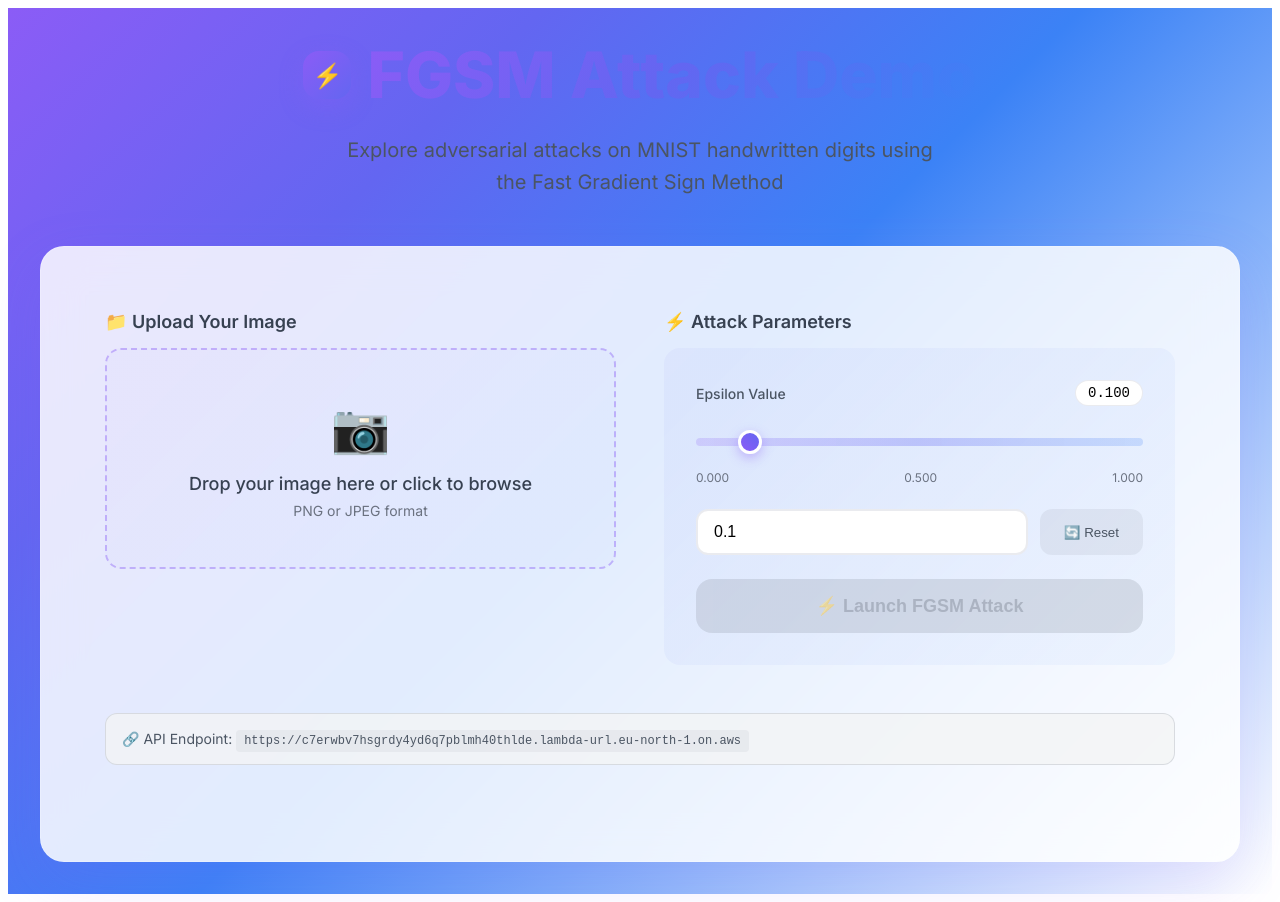
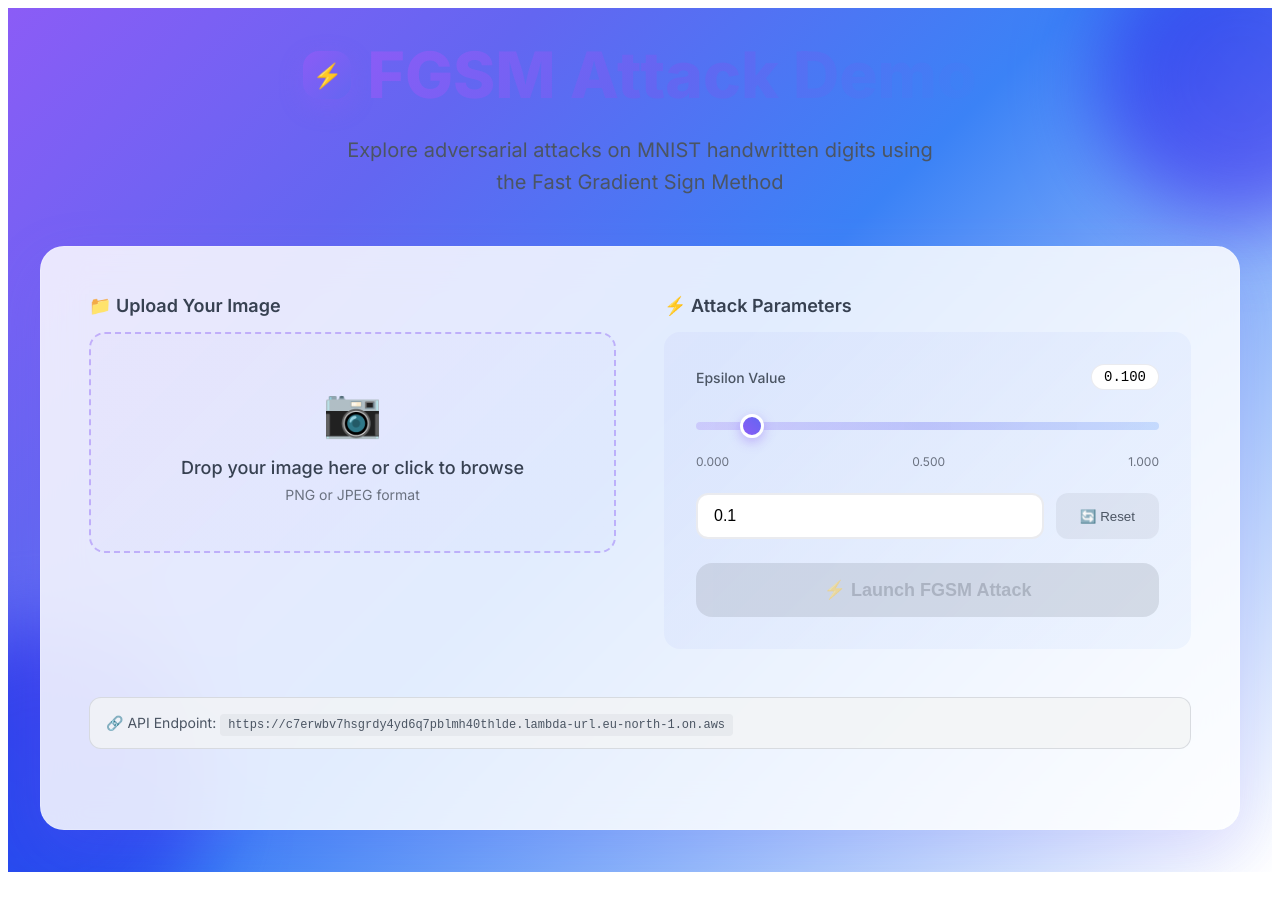
Before and after one commit to milliyin/fgsm-frontend, a Next.js app: page / in a window 1280 px wide. After the commit the page ends 880 px from the top, so only its background shows below. Built offline with nearby package versions, Linux system fonts and the light colour scheme.

Commit message:
Update page.tsx

```diff
--- a/app/page.tsx
+++ b/app/page.tsx
@@ -1,5 +1,5 @@
 "use client"
-import React, { useState, useRef } from 'react';
+import React, { useState, useRef, useEffect } from 'react';
 
 export default function Home() {
   const [file, setFile] = useState<File | null>(null);
@@ -8,9 +8,29 @@ export default function Home() {
   const [loading, setLoading] = useState(false);
   const [error, setError] = useState<string | null>(null);
   const [result, setResult] = useState<any | null>(null);
+  const [windowWidth, setWindowWidth] = useState<number>(1200);
   const fileInputRef = useRef<HTMLInputElement | null>(null);
 
   const API_BASE = 'https://c7erwbv7hsgrdy4yd6q7pblmh40thlde.lambda-url.eu-north-1.on.aws';
+
+  // Handle window resize for responsive design
+  useEffect(() => {
+    const handleResize = () => {
+      setWindowWidth(window.innerWidth);
+    };
+
+    // Set initial width
+    if (typeof window !== 'undefined') {
+      setWindowWidth(window.innerWidth);
+      window.addEventListener('resize', handleResize);
+    }
+
+    return () => {
+      if (typeof window !== 'undefined') {
+        window.removeEventListener('resize', handleResize);
+      }
+    };
+  }, []);
 
   function onFileChange(e: React.ChangeEvent<HTMLInputElement>) {
     setError(null);
@@ -90,16 +110,60 @@ export default function Home() {
     }
   }
 
+  const isMobile = windowWidth <= 768;
+  const isTablet = windowWidth <= 1024;
+
   return (
     <div style={{
       minHeight: '100vh',
       background: 'linear-gradient(135deg, #8b5cf6 0%, #6366f1 25%, #3b82f6 50%, #ffffff 100%)',
-      padding: '2rem',
-      fontFamily: 'Inter, -apple-system, BlinkMacSystemFont, "Segoe UI", Roboto, sans-serif'
+      padding: isMobile ? '1rem' : '2rem',
+      fontFamily: 'Inter, -apple-system, BlinkMacSystemFont, "Segoe UI", Roboto, sans-serif',
+      position: 'relative',
+      overflow: 'hidden'
     }}>
+      {/* Animated background blobs */}
+      <div
+        style={{
+          position: 'absolute',
+          top: '-10%',
+          right: '-10%',
+          width: '300px',
+          height: '300px',
+          background: 'linear-gradient(45deg, #a855f7, #6366f1)',
+          borderRadius: '50%',
+          mixBlendMode: 'multiply',
+          filter: 'blur(40px)',
+          opacity: 0.7,
+          zIndex: 0,
+          pointerEvents: 'none',
+          animation: 'blob 7s infinite'
+        }}
+      />
+      <div
+        style={{
+          position: 'absolute',
+          bottom: '-10%',
+          left: '-10%',
+          width: '350px',
+          height: '350px',
+          background: 'linear-gradient(45deg, #3b82f6, #8b5cf6)',
+          borderRadius: '50%',
+          mixBlendMode: 'multiply',
+          filter: 'blur(40px)',
+          opacity: 0.7,
+          zIndex: 0,
+          pointerEvents: 'none',
+          animation: 'blob 7s infinite',
+          animationDelay: '2s'
+        }}
+      />
+
       <div style={{
         maxWidth: '1400px',
-        margin: '0 auto'
+        margin: '0 auto',
+        position: 'relative',
+        zIndex: 10
       }}>
         {/* Header */}
         <div style={{
@@ -125,7 +189,7 @@ export default function Home() {
               <span style={{ color: 'white', fontSize: '24px' }}>⚡</span>
             </div>
             <h1 style={{
-              fontSize: 'clamp(2.5rem, 5vw, 4rem)',
+              fontSize: isMobile ? '2.5rem' : '4rem',
               fontWeight: '800',
               background: 'linear-gradient(135deg, #8b5cf6, #6366f1, #3b82f6)',
               WebkitBackgroundClip: 'text',
@@ -138,7 +202,7 @@ export default function Home() {
             </h1>
           </div>
           <p style={{
-            fontSize: '1.25rem',
+            fontSize: isMobile ? '1rem' : '1.25rem',
             color: 'rgb(75, 85, 99)',
             maxWidth: '600px',
             margin: '0 auto',
@@ -153,14 +217,15 @@ export default function Home() {
           background: 'rgba(255, 255, 255, 0.85)',
           backdropFilter: 'blur(20px)',
           borderRadius: '24px',
-          padding: 'clamp(2rem, 5vw, 4rem)',
+          padding: isMobile ? '1.5rem' : '3rem',
           boxShadow: '0 20px 60px rgba(139, 92, 246, 0.15)',
-          border: '1px solid rgba(255, 255, 255, 0.2)'
+          border: '1px solid rgba(255, 255, 255, 0.2)',
+          transition: 'all 0.3s ease'
         }}>
           {/* Upload and Controls */}
           <div style={{
             display: 'grid',
-            gridTemplateColumns: window.innerWidth > 1024 ? '1fr 1fr' : '1fr',
+            gridTemplateColumns: isTablet ? '1fr' : '1fr 1fr',
             gap: '3rem',
             marginBottom: '3rem'
           }}>
@@ -195,7 +260,7 @@ export default function Home() {
                 <div style={{
                   border: '2px dashed rgba(139, 92, 246, 0.4)',
                   borderRadius: '16px',
-                  padding: '3rem 2rem',
+                  padding: isMobile ? '2rem 1rem' : '3rem 2rem',
                   textAlign: 'center',
                   background: 'linear-gradient(135deg, rgba(139, 92, 246, 0.02) 0%, rgba(99, 102, 241, 0.02) 100%)',
                   transition: 'all 0.3s ease',
@@ -241,8 +306,8 @@ export default function Home() {
                     boxShadow: '0 4px 20px rgba(0, 0, 0, 0.05)'
                   }}>
                     <div style={{
-                      width: '200px',
-                      height: '200px',
+                      width: isMobile ? '150px' : '200px',
+                      height: isMobile ? '150px' : '200px',
                       margin: '0 auto',
                       border: '2px solid rgba(229, 231, 235, 0.5)',
                       borderRadius: '12px',
@@ -366,7 +431,8 @@ export default function Home() {
                       border: '2px solid rgba(229, 231, 235, 0.8)',
                       fontSize: '1rem',
                       transition: 'all 0.3s ease',
-                      background: 'white'
+                      background: 'white',
+                      outline: 'none'
                     }}
                     placeholder="0.100"
                   />
@@ -381,6 +447,12 @@ export default function Home() {
                       fontWeight: '500',
                       border: 'none',
                       cursor: 'pointer'
+                    }}
+                    onMouseEnter={(e) => {
+                      e.currentTarget.style.transform = 'translateY(-2px)';
+                    }}
+                    onMouseLeave={(e) => {
+                      e.currentTarget.style.transform = 'translateY(0)';
                     }}
                   >
                     🔄 Reset
@@ -408,6 +480,16 @@ export default function Home() {
                       '0 10px 30px rgba(139, 92, 246, 0.3)',
                     opacity: loading || !file ? '0.6' : '1'
                   }}
+                  onMouseEnter={(e) => {
+                    if (!loading && file) {
+                      e.currentTarget.style.transform = 'translateY(-2px)';
+                    }
+                  }}
+                  onMouseLeave={(e) => {
+                    if (!loading && file) {
+                      e.currentTarget.style.transform = 'translateY(0)';
+                    }
+                  }}
                 >
                   {loading ? (
                     <div style={{
@@ -423,7 +505,7 @@ export default function Home() {
                         width: '1.5rem',
                         height: '1.5rem',
                         animation: 'spin 1s linear infinite'
-                      }}></div>
+                      }} />
                       Running Attack...
                     </div>
                   ) : (
@@ -497,7 +579,7 @@ export default function Home() {
             <div style={{ marginTop: '3rem' }}>
               <div style={{ textAlign: 'center', marginBottom: '2rem' }}>
                 <h2 style={{
-                  fontSize: '2rem',
+                  fontSize: isMobile ? '1.5rem' : '2rem',
                   fontWeight: '700',
                   color: 'rgb(55, 65, 81)',
                   marginBottom: '1rem'
@@ -510,7 +592,7 @@ export default function Home() {
                   gap: '0.5rem',
                   padding: '0.75rem 1.5rem',
                   borderRadius: '30px',
-                  fontSize: '1.125rem',
+                  fontSize: isMobile ? '1rem' : '1.125rem',
                   fontWeight: '600',
                   border: '2px solid',
                   background: result.success ?
@@ -530,7 +612,7 @@ export default function Home() {
               {/* Detailed Results */}
               <div style={{
                 display: 'grid',
-                gridTemplateColumns: window.innerWidth > 768 ? '1fr 1fr' : '1fr',
+                gridTemplateColumns: isMobile ? '1fr' : '1fr 1fr',
                 gap: '2rem',
                 marginBottom: '2rem'
               }}>
@@ -675,11 +757,11 @@ export default function Home() {
                   background: 'linear-gradient(135deg, rgba(139, 92, 246, 0.05) 0%, rgba(255, 255, 255, 0.8) 25%, rgba(99, 102, 241, 0.05) 100%)',
                   border: '2px solid rgba(139, 92, 246, 0.2)',
                   borderRadius: '20px',
-                  padding: '2rem',
+                  padding: isMobile ? '1.5rem' : '2rem',
                   marginTop: '2rem'
                 }}>
                   <h3 style={{
-                    fontSize: '1.5rem',
+                    fontSize: isMobile ? '1.25rem' : '1.5rem',
                     fontWeight: '700',
                     color: 'rgb(55, 65, 81)',
                     textAlign: 'center',
@@ -690,7 +772,7 @@ export default function Home() {
 
                   <div style={{
                     display: 'grid',
-                    gridTemplateColumns: window.innerWidth > 1024 ? '1fr 1fr' : '1fr',
+                    gridTemplateColumns: isTablet ? '1fr' : '1fr 1fr',
                     gap: '2rem'
                   }}>
                     {/* Original Image */}
@@ -715,8 +797,8 @@ export default function Home() {
                         transition: 'all 0.3s ease'
                       }}>
                         <div style={{
-                          width: '18rem',
-                          height: '18rem',
+                          width: isMobile ? '12rem' : isTablet ? '16rem' : '18rem',
+                          height: isMobile ? '12rem' : isTablet ? '16rem' : '18rem',
                           margin: '0 auto',
                           border: '2px solid rgba(229, 231, 235, 0.5)',
                           borderRadius: '12px',
@@ -790,8 +872,8 @@ export default function Home() {
                         transition: 'all 0.3s ease'
                       }}>
                         <div style={{
-                          width: '18rem',
-                          height: '18rem',
+                          width: isMobile ? '12rem' : isTablet ? '16rem' : '18rem',
+                          height: isMobile ? '12rem' : isTablet ? '16rem' : '18rem',
                           margin: '0 auto',
                           border: '2px solid rgba(229, 231, 235, 0.5)',
                           borderRadius: '12px',
@@ -882,11 +964,18 @@ export default function Home() {
         </div>
       </div>
 
-      {/* CSS Animation Styles */}
+      {/* CSS Animations */}
       <style jsx>{`
         @keyframes spin {
           from { transform: rotate(0deg); }
           to { transform: rotate(360deg); }
+        }
+
+        @keyframes blob {
+          0% { transform: translate(0px, 0px) scale(1); }
+          33% { transform: translate(30px, -50px) scale(1.1); }
+          66% { transform: translate(-20px, 20px) scale(0.9); }
+          100% { transform: translate(0px, 0px) scale(1); }
         }
 
         input[type="range"]::-webkit-slider-thumb {
@@ -908,41 +997,25 @@ export default function Home() {
         }
 
         input[type="range"]::-moz-range-thumb {
-          height: 24px;
-          width: 24px;
+          height: 20px;
+          width: 20px;
           border-radius: 50%;
           background: linear-gradient(45deg, #8b5cf6, #6366f1);
           cursor: pointer;
           border: 3px solid white;
           box-shadow: 0 4px 12px rgba(139, 92, 246, 0.4);
           transition: all 0.3s ease;
+          border: none;
         }
 
-        /* Responsive adjustments */
-        @media (max-width: 768px) {
-          div[style*="grid-template-columns"] {
-            grid-template-columns: 1fr !important;
-          }
-
-          div[style*="width: 18rem"] {
-            width: 14rem !important;
-            height: 14rem !important;
-          }
-
-          h1[style*="font-size: clamp"] {
-            font-size: 2.5rem !important;
-          }
-        }
-
-        @media (max-width: 480px) {
-          div[style*="padding: clamp"] {
-            padding: 1rem !important;
-          }
-
-          div[style*="width: 14rem"] {
-            width: 12rem !important;
-            height: 12rem !important;
-          }
+        input[type="range"]::-moz-range-track {
+          background: linear-gradient(90deg,
+            rgba(139, 92, 246, 0.2) 0%,
+            rgba(99, 102, 241, 0.3) 50%,
+            rgba(59, 130, 246, 0.2) 100%);
+          height: 8px;
+          border-radius: 4px;
+          border: none;
         }
       `}</style>
     </div>
```
